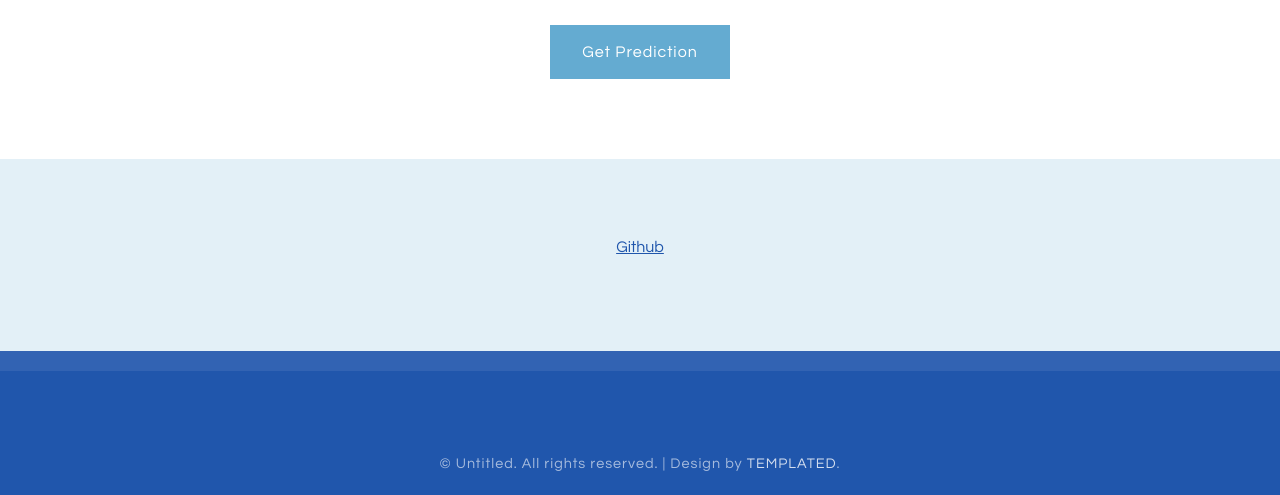
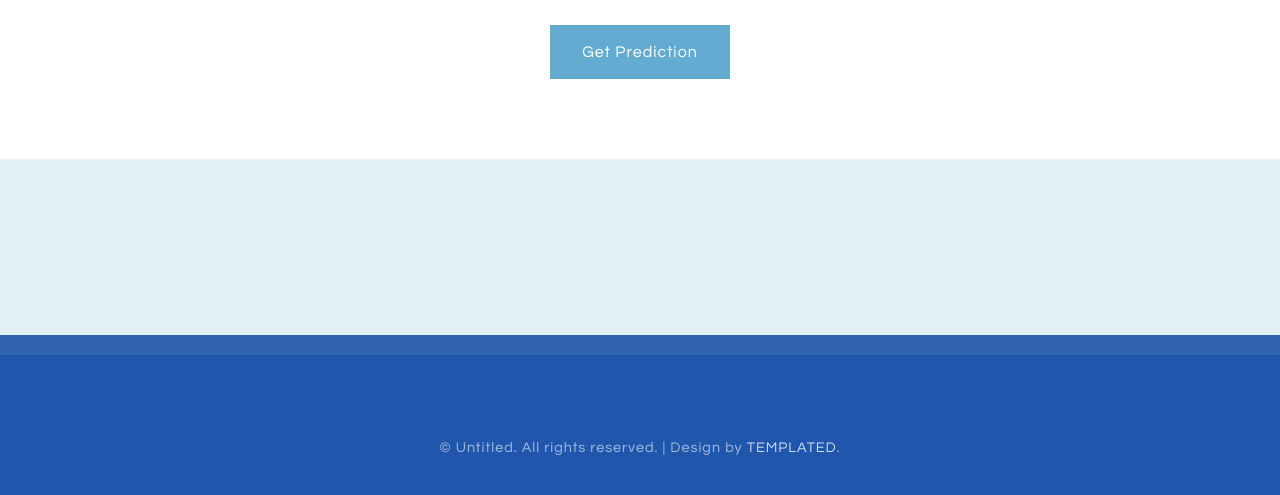
Before and after one commit to rlenaha2/Green-Plan-It, a Flask app: page / in a window 1280 px wide. Shown: the part 2138-2633 px from the top of the page. Run offline with Flask 2, Linux system fonts and the light colour scheme; parts of the project's set-up code (start-up, migrations or seed data) failed here and were passed over; some libraries are stand-ins or nearby versions.

Commit message:
updating social media icons

```diff
--- a/website/templates/index.html
+++ b/website/templates/index.html
@@ -115,7 +115,7 @@ $(function() {
 	</div>
 </div>
 
-<! -- Contact Section -->
+<!-- Contact Section -->
 <div id="footer">
 	<div class="container">
 		<!-- Text I added -->
@@ -123,9 +123,11 @@ $(function() {
 			<div class="col-lg-8 mx-auto">
 				<ul class="list-inline banner-social-buttons">
 					<li class="list-inline-item">
-						<a href="https://github.com/rlenaha2" class="btn btn-default btn-lg">
-							<i class="fa fa-github fa-fw"></i>
-							<span class="network-name">Github</span>
+						<a href="https://github.com/rlenaha2">
+							<span class="fa-stack fa-lg">
+							<i class="fa fa-circle fa stack-2x"></i>
+							<i class="fa fa-github fa-stack-1x fa-inverse"></i>
+							</span>
 						</a>
 					</li>
 				</ul>
```
